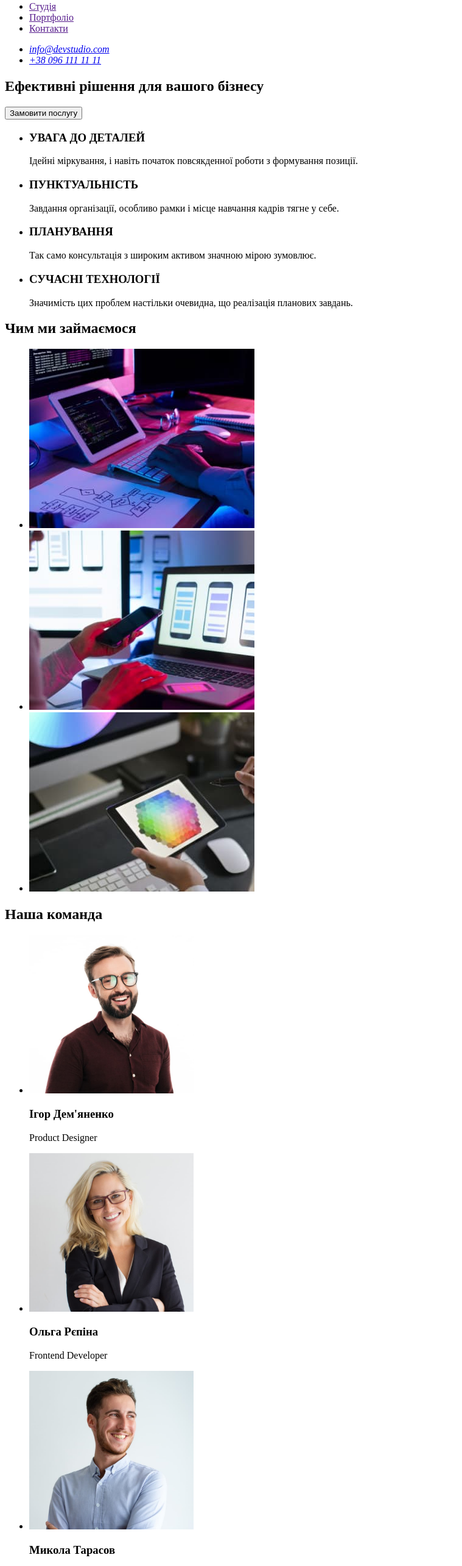
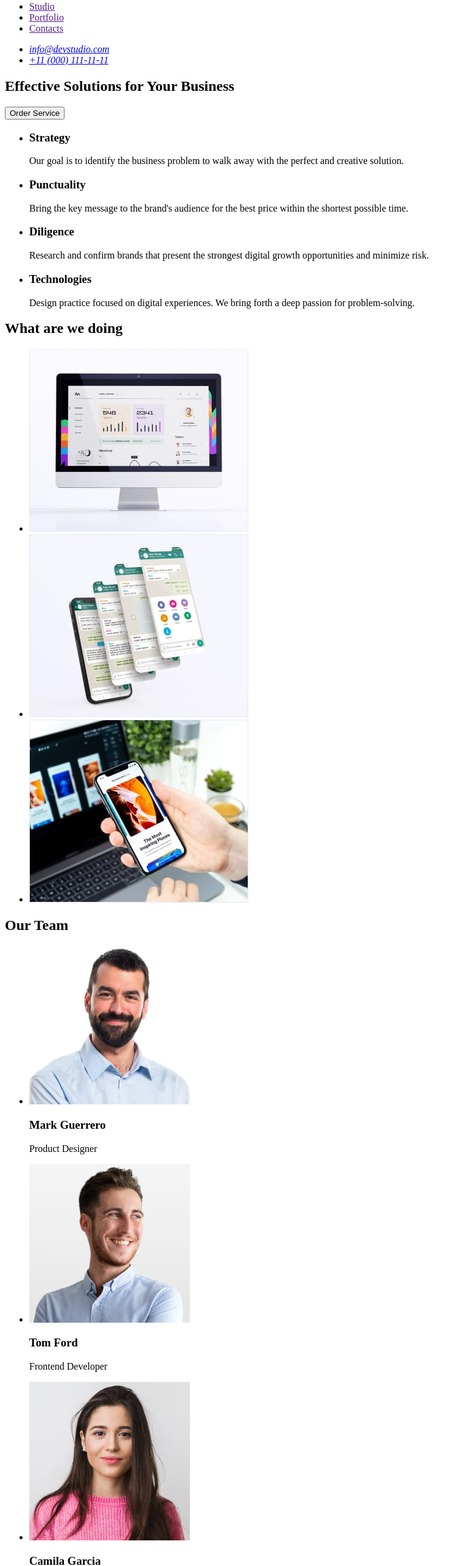
Before and after one commit to Iriadna777/goit-markup-hw-01, a plain HTML site: page index.html in a window 1280 px wide. Shown: the part 40-2608 px from the top of the page at 61% size, without its empty margins (0-759 px from the left). Drawn offline with Linux system fonts and the light colour scheme.

Commit message:
заміна картинок і виправлення на англійський контент

```diff
--- a/index.html
+++ b/index.html
@@ -1,5 +1,5 @@
 <!DOCTYPE html>
-<html lang="uk">
+<html lang="en">
   <head>
     <meta charset="UTF-8" />
     <meta http-equiv="X-UA-Compatible" content="IE=edge" />
@@ -14,13 +14,13 @@
         <a href="./index.html">WebStudio</a>
         <ul>
           <li>
-            <a href="">Студія</a>
+            <a href="">Studio</a>
           </li>
           <li>
-            <a href="">Портфоліо</a>
+            <a href="">Portfolio</a>
           </li>
           <li>
-            <a href="">Контакти</a>
+            <a href="">Contacts</a>
           </li>
         </ul>
       </nav>
@@ -33,7 +33,7 @@
             <a href="mailto:info@devstudio.com">info@devstudio.com</a>
           </li>
           <li>
-            <a href="tel:+380961111111">+38 096 111 11 11</a>
+            <a href="tel:+110001111111">+11 (000) 111-11-11</a>
           </li>
         </ul>
       </address>
@@ -45,40 +45,41 @@
       <!-- Section 1 -->
 
       <section>
-        <h1>Ефективні рішення для вашого бізнесу</h1>
-        <button type="button">Замовити послугу</button>
+        <h1>Effective Solutions for Your Business</h1>
+        <button type="button">Order Service</button>
       </section>
 
       <!-- Section 2 -->
 
       <section>
-        <h2 hidden>Переваги</h2>
+        <h2 hidden>Advantages</h2>
         <ul>
           <li>
-            <h3>УВАГА ДО ДЕТАЛЕЙ</h3>
+            <h3>Strategy</h3>
             <p>
-              Ідейні міркування, і навіть початок повсякденної роботи з
-              формування позиції.
+              Our goal is to identify the business problem to walk away with the
+              perfect and creative solution.
             </p>
           </li>
           <li>
-            <h3>ПУНКТУАЛЬНІСТЬ</h3>
+            <h3>Punctuality</h3>
             <p>
-              Завдання організації, особливо рамки і місце навчання кадрів тягне
-              у себе.
+              Bring the key message to the brand's audience for the best price
+              within the shortest possible time.
             </p>
           </li>
           <li>
-            <h3>ПЛАНУВАННЯ</h3>
+            <h3>Diligence</h3>
             <p>
-              Так само консультація з широким активом значною мірою зумовлює.
+              Research and confirm brands that present the strongest digital
+              growth opportunities and minimize risk.
             </p>
           </li>
           <li>
-            <h3>СУЧАСНІ ТЕХНОЛОГІЇ</h3>
+            <h3>Technologies</h3>
             <p>
-              Значимість цих проблем настільки очевидна, що реалізація планових
-              завдань.
+              Design practice focused on digital experiences. We bring forth a
+              deep passion for problem-solving.
             </p>
           </li>
         </ul>
@@ -87,28 +88,16 @@
       <!-- Section 3 -->
 
       <section>
-        <h2>Чим ми займаємося</h2>
+        <h2>What are we doing</h2>
         <ul>
           <li>
-            <img
-              src="./images/box1.jpg"
-              alt="Робота над проєктом"
-              width="370"
-            />
+            <img src="./images/img1.jpg" alt="Analytics" width="360" />
           </li>
           <li>
-            <img
-              src="./images/box2.jpg"
-              alt="Розробка мобільних проєктів"
-              width="370"
-            />
+            <img src="./images/img2.jpg" alt="Communication" width="360" />
           </li>
           <li>
-            <img
-              src="./images/box3.jpg"
-              alt="Оптимізація під пристрої"
-              width="370"
-            />
+            <img src="./images/img3.jpg" alt="Project" width="360" />
           </li>
         </ul>
       </section>
@@ -116,38 +105,30 @@
       <!-- Section 4 -->
 
       <section>
-        <h2>Наша команда</h2>
+        <h2>Our Team</h2>
         <ul>
           <li>
             <img
-              src="./images/demianenko.jpg"
-              alt="дизайнер продукту"
-              width="270"
+              src="./images/Guerrero.jpg"
+              alt="Product Designer"
+              width="264"
             />
-            <h3>Ігор Дем'яненко</h3>
+            <h3>Mark Guerrero</h3>
             <p>Product Designer</p>
           </li>
           <li>
-            <img
-              src="./images/repina.jpg"
-              alt="фронтенд розробник"
-              width="270"
-            />
-            <h3>Ольга Рєпіна</h3>
+            <img src="./images/Ford.jpg" alt="Frontend Developer" width="264" />
+            <h3>Tom Ford</h3>
             <p>Frontend Developer</p>
           </li>
           <li>
-            <img src="./images/tarasov.jpg" alt="маркетолог" width="270" />
-            <h3>Микола Тарасов</h3>
+            <img src="./images/Garcia.jpg" alt="Marketing" width="264" />
+            <h3>Camila Garcia</h3>
             <p>Marketing</p>
           </li>
           <li>
-            <img
-              src="./images/ermakov.jpg"
-              alt="дизайнер інтерфейсу"
-              width="270"
-            />
-            <h3>Михайло Єрмаков</h3>
+            <img src="./images/Wilson.jpg" alt="UI Designer" width="264" />
+            <h3>Daniel Wilson</h3>
             <p>UI Designer</p>
           </li>
         </ul>
@@ -158,20 +139,10 @@
 
     <footer>
       <a href="./index.html">WebStudio</a>
-
-      <address>
-        <ul>
-          <li>
-            <p>м. Київ, пр-т Лесі Українки, 26</p>
-          </li>
-          <li>
-            <a href="mailto:info@devstudio.com">info@devstudio.com</a>
-          </li>
-          <li>
-            <a href="tel:+380961111111">+38 096 111 11 11</a>
-          </li>
-        </ul>
-      </address>
+      <p>
+        Increase the flow of customers and sales for your business with digital
+        marketing & growth solutions.
+      </p>
     </footer>
   </body>
 </html>
```
Also changed, not shown: images/Ford.jpg (added), images/Garcia.jpg (added), images/Guerrero.jpg (added), images/Wilson.jpg (added), images/box1.jpg (deleted), images/box2.jpg (deleted), images/box3.jpg (deleted), images/demianenko.jpg (deleted), images/ermakov.jpg (deleted), images/img1.jpg (added), images/img2.jpg (added), images/img3.jpg (added), images/repina.jpg (deleted), images/tarasov.jpg (deleted).
